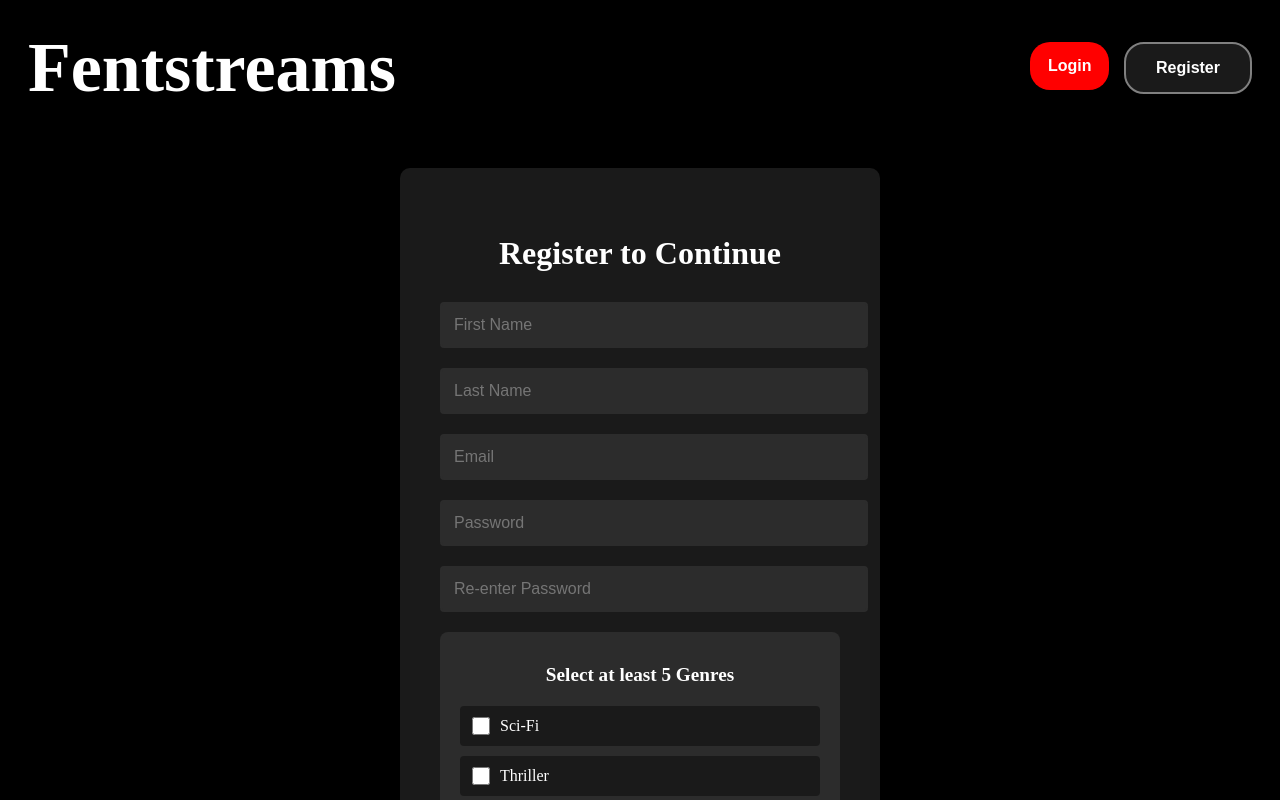
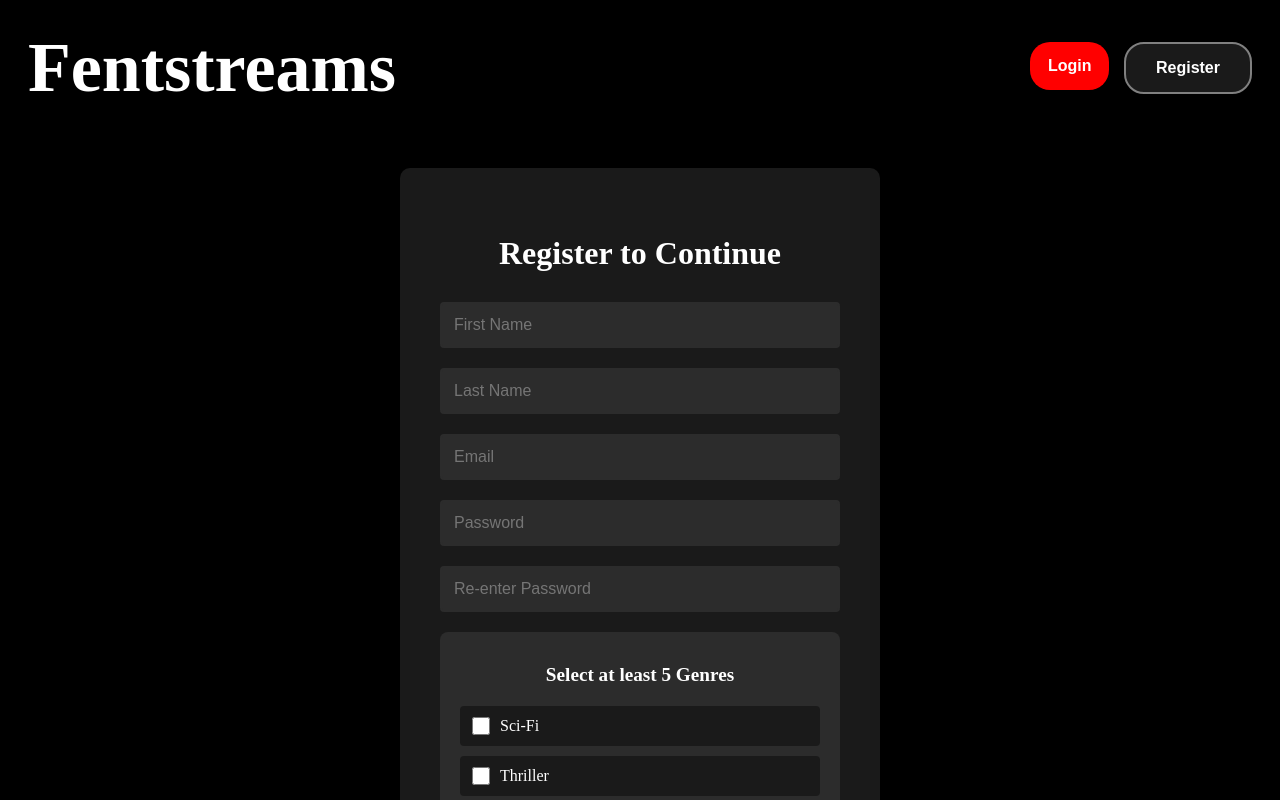
Before and after one commit to JacksonHuang312/assignment6, a React (Vite) app: page /register in a window 1280 px wide. Shown: the top 800 px of the page. Built offline with nearby package versions, Linux system fonts and the light colour scheme.

Commit message:
Changed css for register

```diff
--- a/src/Views/RegisterView.css
+++ b/src/Views/RegisterView.css
@@ -70,7 +70,7 @@
 }
 
 .Register-group input {
-    width: 100%;
+    width: 93%;
     padding: 12px;
     border: 2px solid #2c2c2c;
     border-radius: 4px;
@@ -84,8 +84,6 @@
     outline: none;
     border-color: #666666;
 }
-
-/* ...existing code... */
 
 .Genre-select {
     background-color: #2c2c2c;
```
